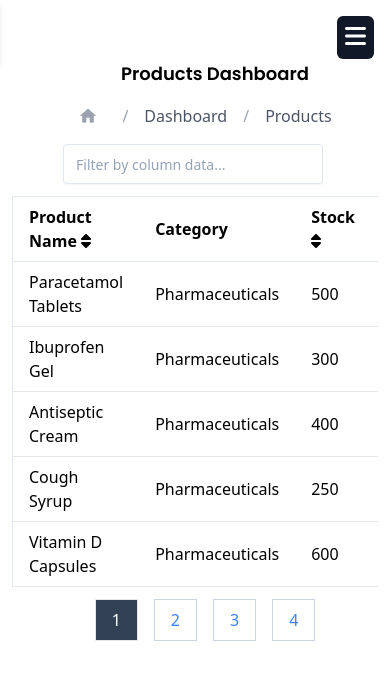
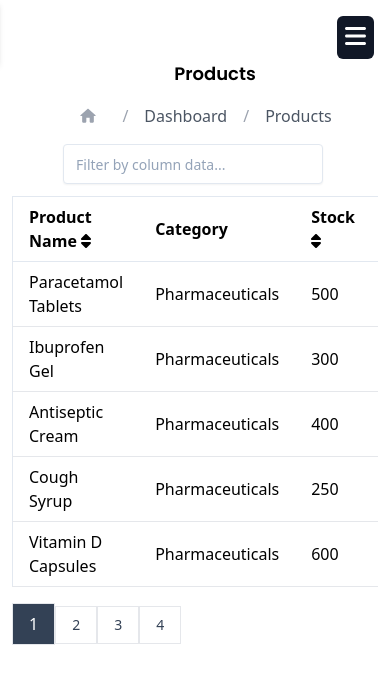
Before and after one commit to ChiefMahedi/frontend-backend-playground, a React (Vite) app in the folder interactive-dashboard/frontend/: page /products in a window 390 px wide. Shown: the top 684 px of the page. Built offline with nearby package versions, Linux system fonts and the light colour scheme.

Commit message:
Fix mobile responsiveness issues

```diff
--- a/interactive-dashboard/frontend/src/dashboard/pages/CustomerList.tsx
+++ b/interactive-dashboard/frontend/src/dashboard/pages/CustomerList.tsx
@@ -178,7 +178,7 @@ const CustomerList = () => {
                                 <td className="py-2 px-4">{customer.MaritalStatus}</td>
                                 <td className="py-2 px-4">{customer.Age}</td>
                                 <td className="py-2 px-4">{customer.Income}</td>
-                                <td className="py-2 px-4 laptop:flex laptop:flex-row items-center">
+                                <td className="py-2 px-4 flex flex-col laptop:flex laptop:flex-row items-center">
                                     <div>
                                         {customer.Email}
                                     </div>
@@ -191,7 +191,7 @@ const CustomerList = () => {
                     </tbody>
                 </table>
             </div>
-            <div className="mt-4 flex justify-center">
+            <div className="mt-4 laptop:flex justify-center">
                 {Array.from({ length: totalPages }, (_, index) => (
                     <button
                         key={index}
--- a/interactive-dashboard/frontend/src/dashboard/pages/OrderList.tsx
+++ b/interactive-dashboard/frontend/src/dashboard/pages/OrderList.tsx
@@ -149,12 +149,11 @@ const OrderList = () => {
                     </tbody>
                 </table>
             </div>
-            <div className="flex justify-center mt-3 ml-5">
-                <div className="flex gap-2">
+            <div className="laptop:flex justify-center mt-3 ml-5">
                     {Array.from({ length: totalPages }, (_, i) => i + 1).map((page) => (
                         <button
                             key={page}
-                            className={`px-4 py-2 mx-1 border ${
+                            className={`px-4 py-2 border ${
                                 page === currentPage
                                     ? "bg-slate-700 text-white"
                                     : "bg-white text-blue-slate"
@@ -164,7 +163,6 @@ const OrderList = () => {
                             {page}
                         </button>
                     ))}
-                </div>
             </div>
         </div>
     );
--- a/interactive-dashboard/frontend/src/dashboard/pages/ProductList.tsx
+++ b/interactive-dashboard/frontend/src/dashboard/pages/ProductList.tsx
@@ -97,7 +97,7 @@ const ProductsDashboard = () => {
       <div className="laptop:flex-row flex-col flex justify-between items-center mb-3 pl-3">
         <div className="laptop:flex-col flex flex-col">
           <h1 className="font-semibold ml-7 mt-12 laptop:mt-3 laptop:self-start antialiased text-lg font-poppins self-center">
-            Products Dashboard
+            Products
           </h1>
           <div className="self-center laptop:self-start">
             <Breadcrumbs
@@ -162,20 +162,18 @@ const ProductsDashboard = () => {
           </tbody>
         </table>
       </div>
-      <div className="flex justify-center mt-3 ml-5">
-        <div className="flex gap-2">
+      <div className="mt-4 laptop:flex justify-center items-center">
           {Array.from({ length: totalPages }, (_, i) => i + 1).map((page) => (
             <button
               key={page}
-              className={`px-4 py-2 mx-1 border ${page === currentPage
+              className={`px-4 py-2  border ${page === currentPage
                 ? 'bg-slate-700 text-white'
-                : 'bg-white text-blue-500 border-slate-300 hover:border-slate-400 hover:bg-slate-100'}`}
+                : 'bg-white text-slate-700 text-sm'}`}
               onClick={() => handlePageChange(page)}
             >
               {page}
             </button>
           ))}
-        </div>
       </div>
     </div>
   );
```
